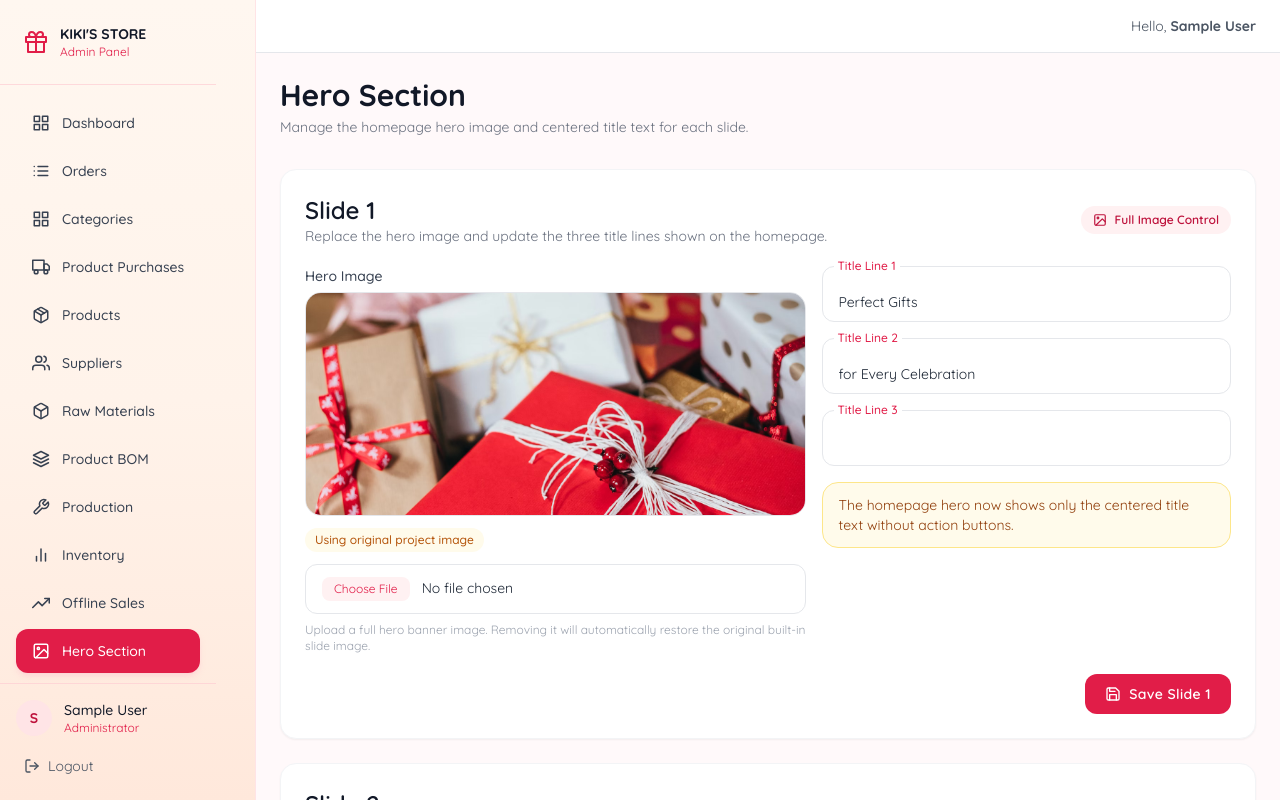
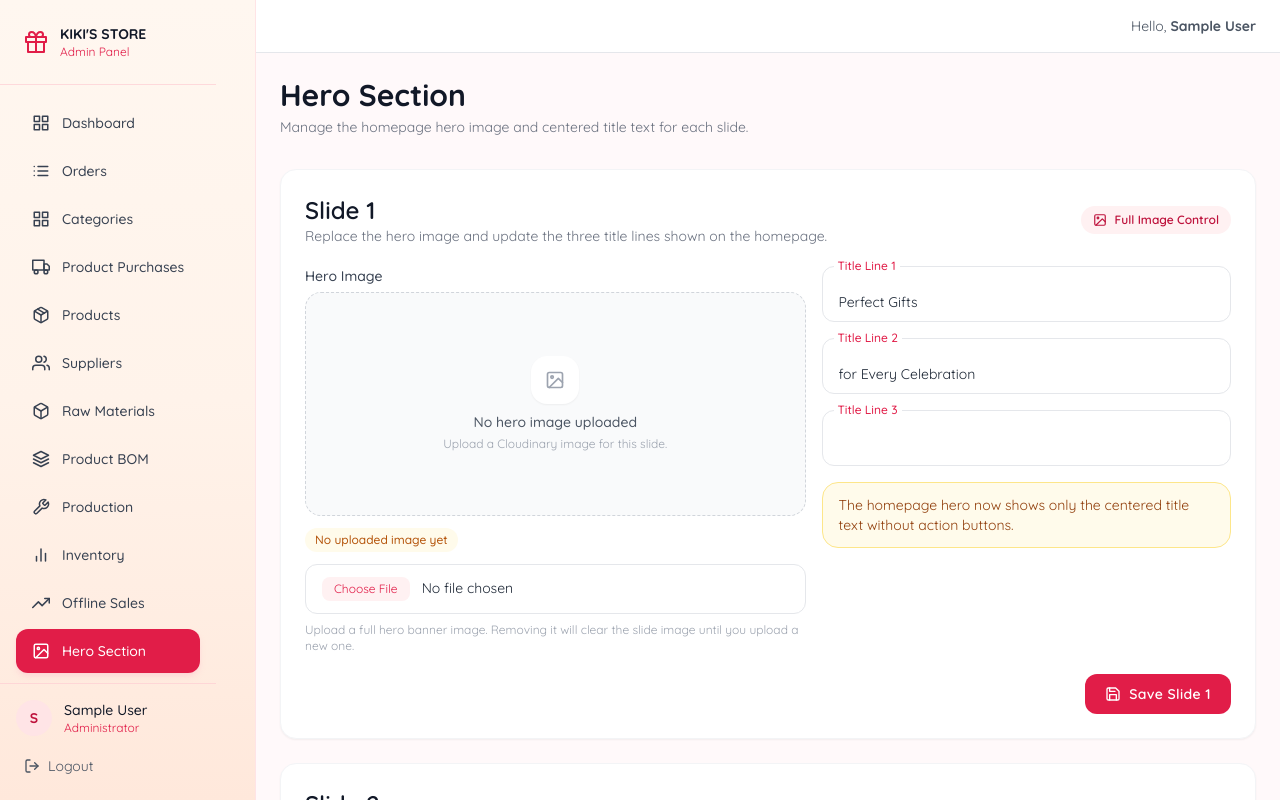
Before and after one commit to C22ug127csc032/KIKI-s-return-gift, a React (Vite) app in the folder frontend/: page /admin/hero-section in a window 1280 px wide. Built offline with nearby package versions, Linux system fonts and the light colour scheme; no server answers; sample sign-in values are in the browser's storage.

Commit message:
change the uploaded files in correct way

```diff
--- a/frontend/src/pages/admin/AdminHeroSection.jsx
+++ b/frontend/src/pages/admin/AdminHeroSection.jsx
@@ -4,9 +4,6 @@ import { FiImage, FiSave, FiTrash2 } from 'react-icons/fi';
 import api from '../../api/api.js';
 import { PageLoader } from '../../components/ui/index.jsx';
 import FloatingField from '../../components/forms/FloatingField.jsx';
-import heroImage1 from '../../assets/hero-1.jpg';
-import heroImage2 from '../../assets/hero-2.jpg';
-import heroImage3 from '../../assets/hero-3.jpg';
 
 const defaultSlides = [
   {
@@ -24,7 +21,6 @@ const defaultSlides = [
     badgeTwoLabel: 'Premium Picks',
     badgeTwoValue: 'Curated Daily',
     image: '',
-    fallbackImage: heroImage1,
   },
   {
     order: 1,
@@ -41,7 +37,6 @@ const defaultSlides = [
     badgeTwoLabel: '100% Quality',
     badgeTwoValue: 'Assured',
     image: '',
-    fallbackImage: heroImage2,
   },
   {
     order: 2,
@@ -58,7 +53,6 @@ const defaultSlides = [
     badgeTwoLabel: '500+ Customers',
     badgeTwoValue: 'Happy & Loved',
     image: '',
-    fallbackImage: heroImage3,
   },
 ];
 
@@ -168,14 +162,26 @@ export default function AdminHeroSection() {
               <div className="space-y-4">
                 <div>
                   <label className="mb-1.5 block text-sm font-medium text-gray-700">Hero Image</label>
-                  <img
-                    src={slide.image || slide.fallbackImage}
-                    alt={`Hero slide ${index + 1}`}
-                    className="mb-3 h-56 w-full rounded-2xl border border-gray-200 object-cover"
-                  />
+                  {slide.image ? (
+                    <img
+                      src={slide.image}
+                      alt={`Hero slide ${index + 1}`}
+                      className="mb-3 h-56 w-full rounded-2xl border border-gray-200 object-cover"
+                    />
+                  ) : (
+                    <div className="mb-3 flex h-56 w-full items-center justify-center rounded-2xl border border-dashed border-gray-300 bg-gray-50 text-center">
+                      <div>
+                        <div className="mx-auto mb-2 flex h-12 w-12 items-center justify-center rounded-2xl bg-white text-gray-400 shadow-sm">
+                          <FiImage size={20} />
+                        </div>
+                        <p className="text-sm font-medium text-gray-600">No hero image uploaded</p>
+                        <p className="mt-1 text-xs text-gray-400">Upload a Cloudinary image for this slide.</p>
+                      </div>
+                    </div>
+                  )}
                   <div className="mb-3 flex flex-wrap items-center gap-2 text-xs">
                     <span className={`rounded-full px-2.5 py-1 font-medium ${slide.image ? 'bg-emerald-50 text-emerald-700' : 'bg-amber-50 text-amber-700'}`}>
-                      {slide.image ? 'Uploaded image active' : 'Using original project image'}
+                      {slide.image ? 'Uploaded image active' : 'No uploaded image yet'}
                     </span>
                     {slide.image ? (
                       <button
@@ -201,7 +207,7 @@ export default function AdminHeroSection() {
                     }}
                     className="input-field text-sm file:mr-3 file:rounded-lg file:border-0 file:bg-brand-50 file:px-3 file:py-1 file:text-xs file:text-brand-600"
                   />
-                  <p className="mt-2 text-xs text-gray-400">Upload a full hero banner image. Removing it will automatically restore the original built-in slide image.</p>
+                  <p className="mt-2 text-xs text-gray-400">Upload a full hero banner image. Removing it will clear the slide image until you upload a new one.</p>
                 </div>
               </div>
 
--- a/frontend/src/pages/public/HomePage.jsx
+++ b/frontend/src/pages/public/HomePage.jsx
@@ -14,15 +14,12 @@ import { TbRosetteDiscountCheck } from 'react-icons/tb';
 import api from '../../api/api.js';
 import ProductCard from '../../components/shop/ProductCard.jsx';
 import { SkeletonCard } from '../../components/ui/index.jsx';
-import heroImage1 from '../../assets/hero-1.jpg';
-import heroImage2 from '../../assets/hero-2.jpg';
-import heroImage3 from '../../assets/hero-3.jpg';
 import { useStoreWhatsappNumber } from '../../hooks/useStoreWhatsappNumber.js';
 
 const heroSlides = [
   {
     id: 0,
-    image: heroImage1,
+    image: '',
     tag: 'Wedding & Haldi',
     mobileTag: 'Wedding Gifts',
     tagIcon: FaRing,
@@ -37,7 +34,7 @@ const heroSlides = [
   },
   {
     id: 1,
-    image: heroImage2,
+    image: '',
     tag: 'Birthday & Anniversary',
     mobileTag: 'Birthday Gifts',
     tagIcon: RiCake2Line,
@@ -52,7 +49,7 @@ const heroSlides = [
   },
   {
     id: 2,
-    image: heroImage3,
+    image: '',
     tag: 'Pooja & Diwali',
     mobileTag: 'Pooja Gifts',
     tagIcon: PiHandsPrayingLight,
@@ -232,12 +229,16 @@ export default function HomePage() {
                   scale: heroBgScale,
                 }}
               >
+                {s.image ? (
                   <img
                     src={s.image}
                     alt={s.tag}
                     className="absolute inset-0 h-full w-full min-h-full min-w-full scale-[1.08] object-cover object-center sm:scale-100"
                     loading={i === 0 ? 'eager' : 'lazy'}
                   />
+                ) : (
+                  <div className="absolute inset-0 bg-gradient-to-br from-rose-200 via-amber-100 to-white" />
+                )}
                 <div className="absolute inset-0 bg-black/20" />
               </motion.div>
             ))}
```
Also changed, not shown: 1 other file (tests, documents, lock files or other folders). Lines whose indentation alone changed are shown as unchanged.
